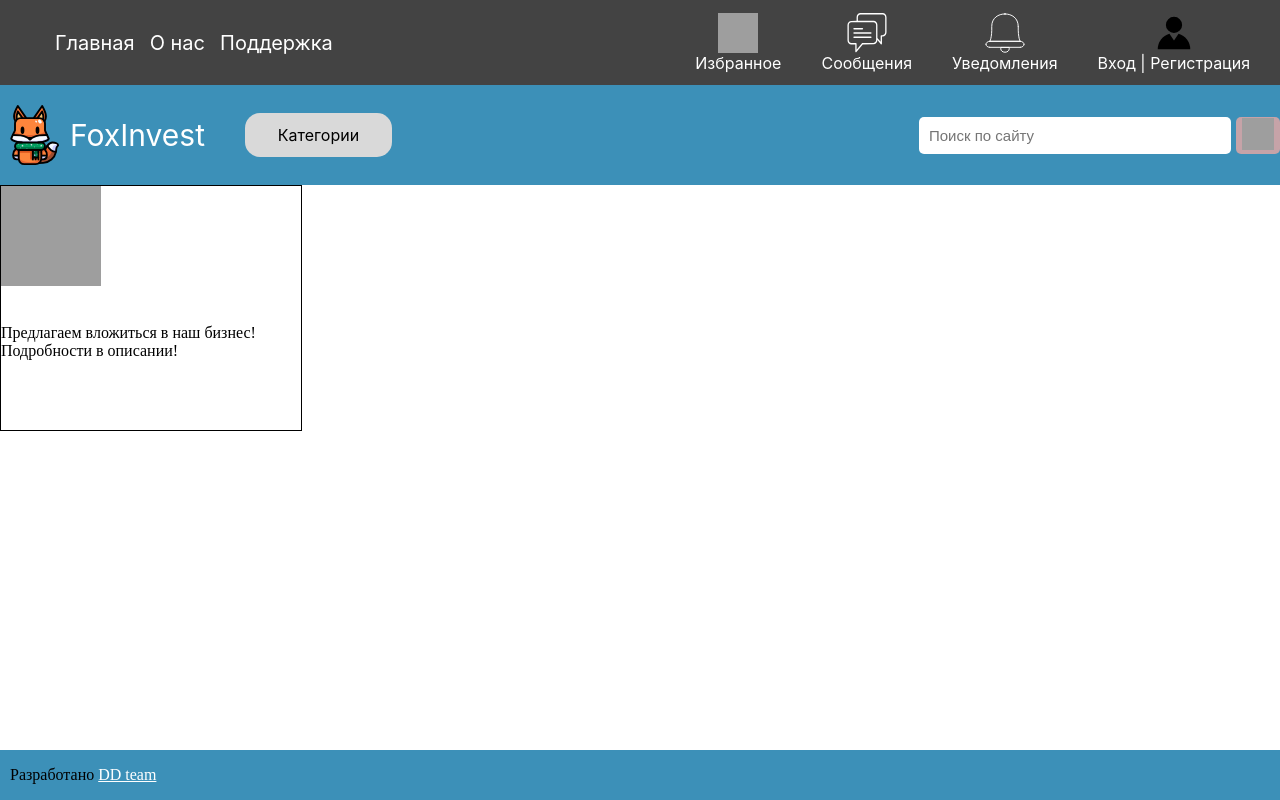
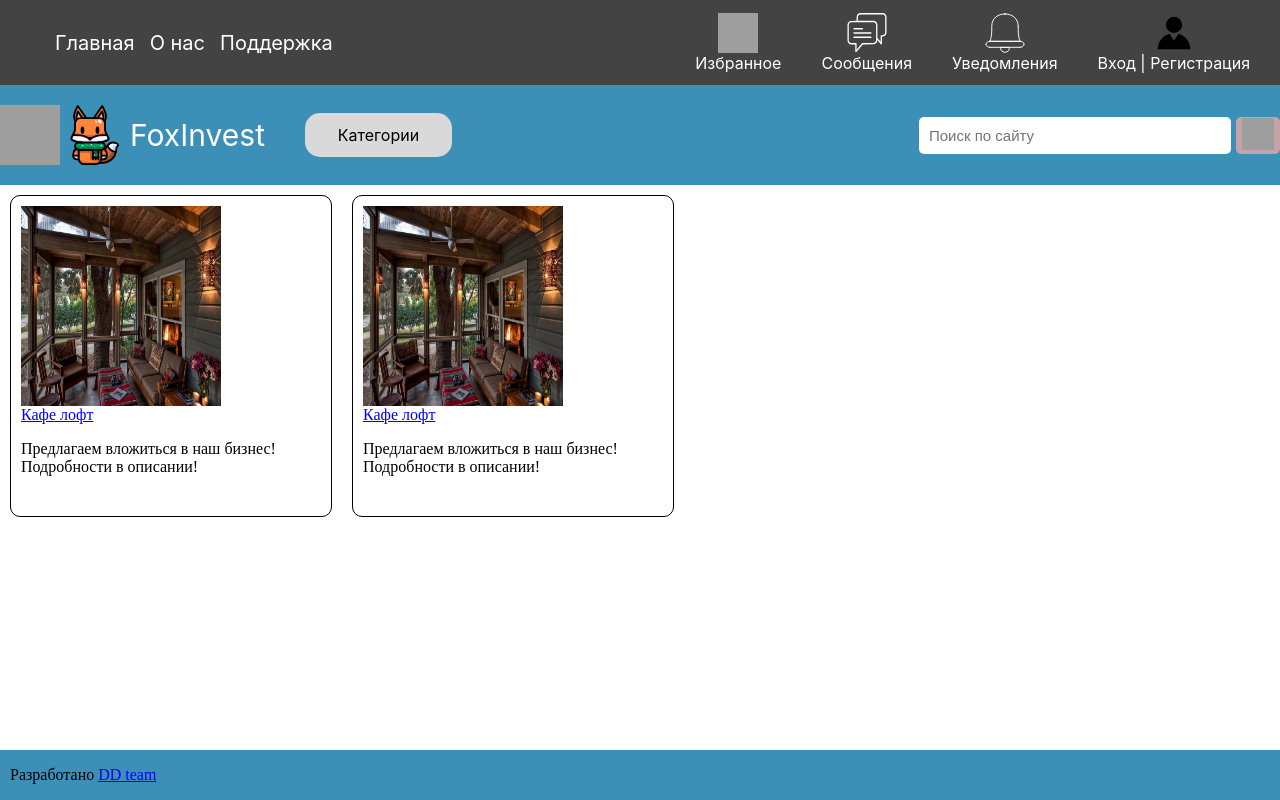
Before and after one commit to n9dmitry/Invest, a Django app: page / in a window 1280 px wide. Run offline with Django 4.2, Linux system fonts and the light colour scheme; grey boxes are pictures that could not be loaded.

Commit message:
0.17 Adds

```diff
--- a/Invest/ads/templates/ads.html
+++ b/Invest/ads/templates/ads.html
@@ -10,14 +10,28 @@
 {% endblock %}
 
 {% block content %}
-    <div class = "ads">
-        <div>
-            <img src="#">
+    <div class="ads-space">
+        <div class = "ad">
+            <div>
+                <img src="{% static 'Invest/img/adsimg/1/2.jpg' %}">
+            </div>
+
+            <a href="#"> Кафе лофт </a>
+
+            <p> Предлагаем вложиться в наш бизнес!</br> Подробности в описании!</br></br></br></br> </p>
+        </div>
+        <div class = "ad">
+            <div>
+                <img src="{% static 'Invest/img/adsimg/1/2.jpg' %}">
+            </div>
+
+            <a href="#"> Кафе лофт </a>
+
+            <p> Предлагаем вложиться в наш бизнес!</br> Подробности в описании!</br></br></br></br> </p>
         </div>
 
-        <a href="#">Кафе лофт</a>
-
-        <p> Предлагаем вложиться в наш бизнес!</br> Подробности в описании!</br></br></br></br> </p>
     </div>
 
+
+
 {% endblock %}
--- a/Invest/reg/templates/base.html
+++ b/Invest/reg/templates/base.html
@@ -45,7 +45,8 @@
         </div>
         <div class="searchline">
             <div class="container_searchline">
-                <img src="{% static 'Invest/img/searchline/logo.svg' %}">
+                <img id="burger" src="{% static 'Invest/img/searchline/burger_menu.svg' %}">
+                <img id="logo" src="{% static 'Invest/img/searchline/logo.svg' %}">
                 <span>FoxInvest</span>
                 <button class="categories">Категории</button>
             </div>
--- a/Invest/static/Invest/css/ads.css
+++ b/Invest/static/Invest/css/ads.css
@@ -1,9 +1,26 @@
-.ads {
-    width: 300px;
-    border: 1px solid black;
+.ads-space {
+    display: flex;
+    justify-content: inherit;
+    align-items: center;
+    width: 80%;
+
 }
 
-img {
-    width: 100px;
-    height: 100px;
+.ad {
+    width: 300px;
+    height: 300px;
+    border: 1px solid black;
+    margin: 10px;
+    padding: 10px;
+    border-radius: 10px;
 }
+
+.ad > div > img {
+    height: 200px;
+    width: 200px;
+    display: block;
+}
+
+a:-webkit-any-link {
+    color: blue;
+}
```
Also changed, not shown: Invest/static/Invest/img/adsimg/1/2.jpg (renamed from Invest/static/Invest/img/adsimg/2.jpg).
